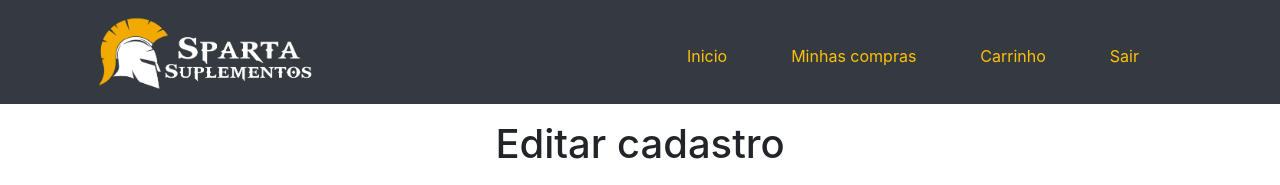
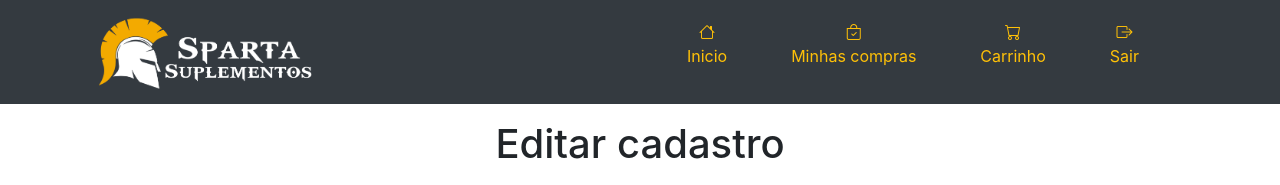
Before and after one commit to Ruamms/sparta, a PHP site: page /sparta/usuario/perfil.php in a window 1280 px wide. Shown: the top 185 px of the page. Run offline with PHP 8.4, Linux system fonts and the light colour scheme; data that the repository does not hold is empty; some libraries are stand-ins or nearby versions.

Commit message:
Adicionado os icones

```diff
--- a/usuario/perfil.php
+++ b/usuario/perfil.php
@@ -5,6 +5,7 @@
     <meta charset="UTF-8" />
     <meta name="viewport" content="width=device-width, initial-scale=1, shrink-to-fit=no" />
     <title>sparta</title>
+    <link href="https://cdn.jsdelivr.net/npm/bootstrap-icons/font/bootstrap-icons.css" rel="stylesheet">
     <link rel="stylesheet" href="https://cdn.jsdelivr.net/npm/bootstrap@4.0.0/dist/css/bootstrap.min.css" integrity="sha384-Gn5384xqQ1aoWXA+058RXPxPg6fy4IWvTNh0E263XmFcJlSAwiGgFAW/dAiS6JXm" crossorigin="anonymous" />
     <script src="https://code.jquery.com/jquery-3.2.1.slim.min.js" integrity="sha384-KJ3o2DKtIkvYIK3UENzmM7KCkRr/rE9/Qpg6aAZGJwFDMVNA/GpGFF93hXpG5KkN" crossorigin="anonymous"></script>
     <script src="https://cdn.jsdelivr.net/npm/popper.js@1.12.9/dist/umd/popper.min.js" integrity="sha384-ApNbgh9B+Y1QKtv3Rn7W3mgPxhU9K/ScQsAP7hUibX39j7fakFPskvXusvfa0b4Q" crossorigin="anonymous"></script>
```
